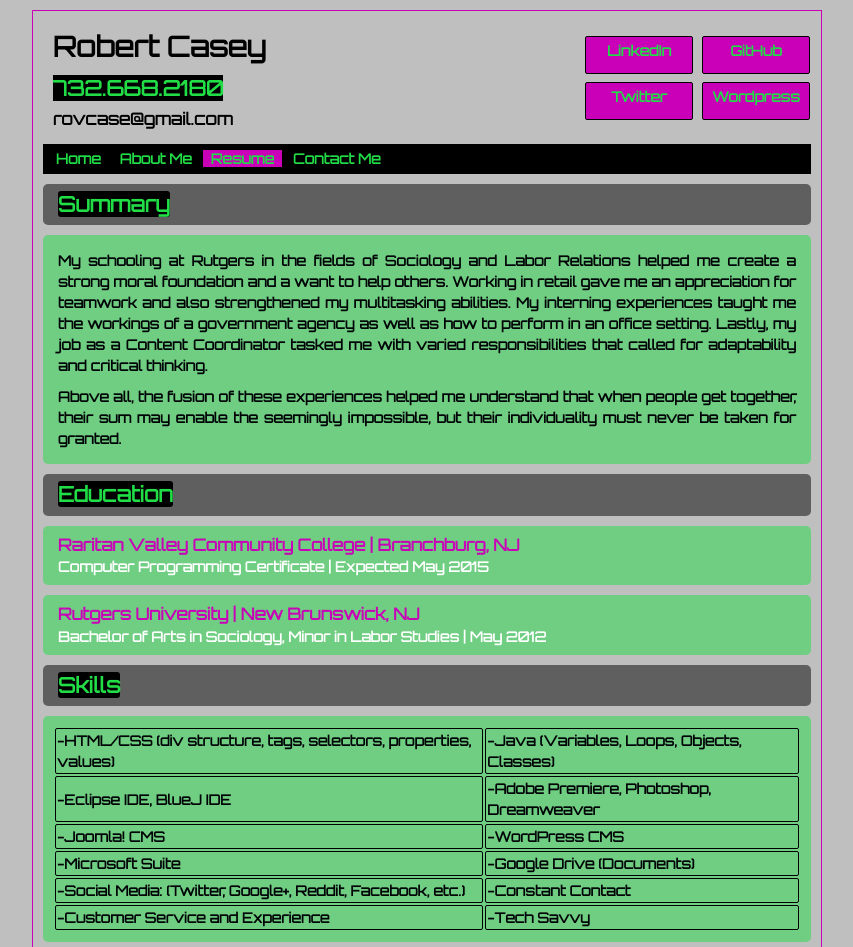
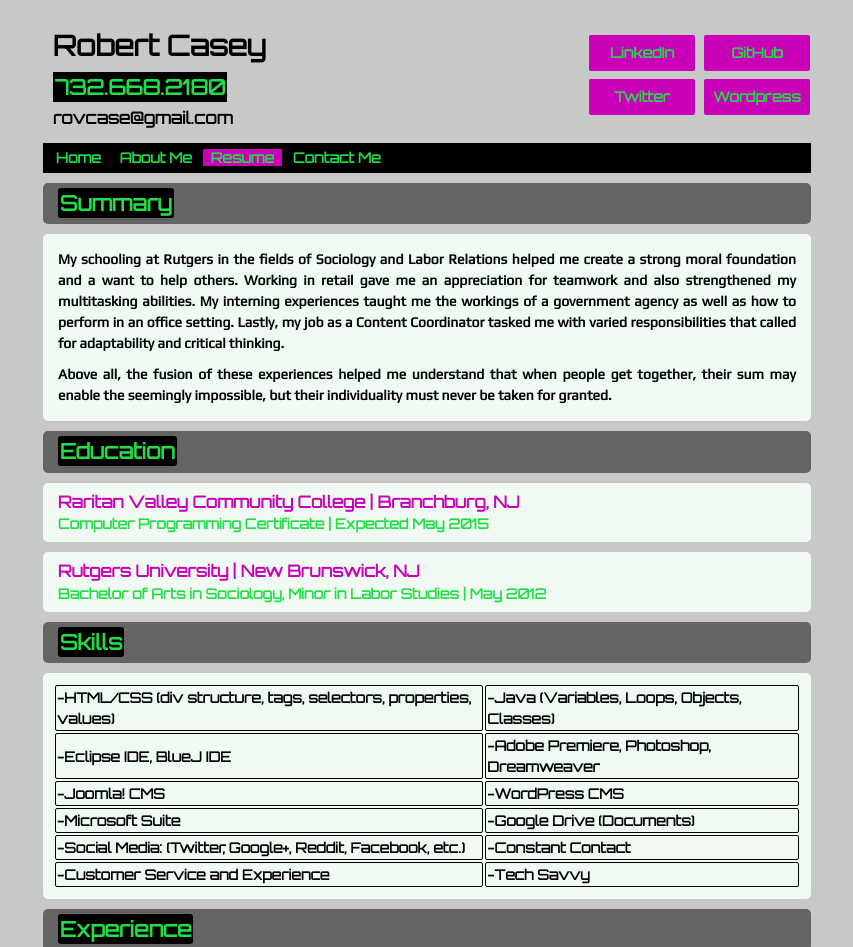
Before and after one commit to purgingomen/PersonalWebsite, a plain HTML site: page Personal_Website/resume.html in a window 1280 px wide. Shown: the top 947 px of the page, without its empty margins (213-1066 px from the left). Drawn offline with Linux system fonts and the light colour scheme.

Commit message:
Updated lots of visual elements.
Updated lots of visual elements.

```diff
--- a/Personal_Website/personal_site_stylesheet.css
+++ b/Personal_Website/personal_site_stylesheet.css
@@ -2,7 +2,7 @@
 /* CSS Document for My Personal Website Project*/
 
 body {
-	background-color:#BFBFBF;
+	background-color: #C7C9C8;
 	color: #000305;
 	font-size: 87.5%;
 	font-family: 'Orbitron', 'sans-serif', Arial, 'Lucida Sans Unicode';
@@ -23,7 +23,6 @@ ul {
 	width: 60%;
 	min-width: 513px;
 	clear: both;
-	border: 1px solid #C900B8;
 	padding: 10px;
 }
 h1 {
@@ -34,13 +33,15 @@ h2 {
 	color: #21DE47;
 	background: black;
 	display: inline;
+	padding: 2px;
+
 }
 h3 {
 	color: #C900B8;
 	margin: 2px 10px;
 }
 h4 {
-	color: rgba(255, 255, 255, 1);
+	color: #21DE47;
 	padding: 0px 10px;
 	margin: -3px 0px 3px 0px;
 }
@@ -81,11 +82,14 @@ li {
 .social-media-links li {
 	width: 100px;
 	height: 30px;
-	border: 1px solid black;
 	background: #C900B8;
 	display: inline-block;
 	padding: 3px;
 	border-radius: 2px;
+}
+.social-media-links ul li p {
+	position: relative;
+	bottom: 10px;
 }
 .social-media-links a li:hover {
 	box-shadow: -3px 3px 10px #21DE47;
@@ -121,7 +125,7 @@ nav ul a:hover, nav ul a:active, .active {
 
 .content-div {
 	margin: 10px 0px;
-	background: rgba(33, 222, 71, .5);
+	background: #F0FAF2;
 	padding: 5px;
 	border-radius: 5px;
 	font-weight: bold;
@@ -129,6 +133,7 @@ nav ul a:hover, nav ul a:active, .active {
 .content-div p {
 	margin: 10px;
 	text-align: justify;
+	font-family: 'Play';
 }
 .content-div2 {
 	margin: 10px 0px;
@@ -163,6 +168,9 @@ nav ul a:hover, nav ul a:active, .active {
 .footer ul a:hover, .footer ul a:active {
 	background: #C900B8;
 }
+.content-div form p {
+	font-family: 'Orbitron', 'sans-serif', Arial, 'Lucida Sans Unicode';
+}
 #skills-content {
 	padding: 10px;
 }
@@ -171,5 +179,5 @@ nav ul a:hover, nav ul a:active, .active {
 	border-radius: 2px;
 }
 #welcome-message {
-	background: rgba(255, 255, 255, .5);
+	background: rgba(33, 222, 71, .5);
 }
--- a/Personal_Website/resume.html
+++ b/Personal_Website/resume.html
@@ -4,6 +4,7 @@
 	<meta charset="utf-8">
 	<title>Rob's Website Resume Page</title>
 	<link href='http://fonts.googleapis.com/css?family=Orbitron' rel='stylesheet' type='text/css'>
+	<link href='http://fonts.googleapis.com/css?family=Play' rel='stylesheet' type='text/css'>
 	<link href="personal_site_stylesheet.css" rel="stylesheet" type="text/css">
 </head>
 <body class="body">
@@ -17,14 +18,14 @@
 			<div class="social-media-links">
 				<div class="soc-top">
 					<ul>
-						<a href="https://www.linkedin.com/pub/robert-casey/58/21/a41"><li>LinkedIn</li></a>
-						<a href="https://github.com/purgingomen"><li>GitHub</li></a>
+						<a href="https://www.linkedin.com/pub/robert-casey/58/21/a41"><li><p>LinkedIn</p></li></a>
+						<a href="https://github.com/purgingomen"><li><p>GitHub</p></li></a>
 					</ul>
 				</div>
 				<div class="soc-bottom">
 					<ul>
-						<a href="http://www.twitter.com/rawbcas3"><li>Twitter</li></a>
-						<a href="http://www.rovcase.wordpress.com"><li>Wordpress</li></a>
+						<a href="http://www.twitter.com/rawbcas3"><li><p>Twitter</p></li></a>
+						<a href="http://www.rovcase.wordpress.com"><li><p>Wordpress</p></li></a>
 					</ul>
 				</div>
 			</div>
```
Also changed, not shown: Personal_Website/about_me.html (+5 -4 lines), Personal_Website/contact_me.html (+5 -4 lines), Personal_Website/index.html (+5 -4 lines).
